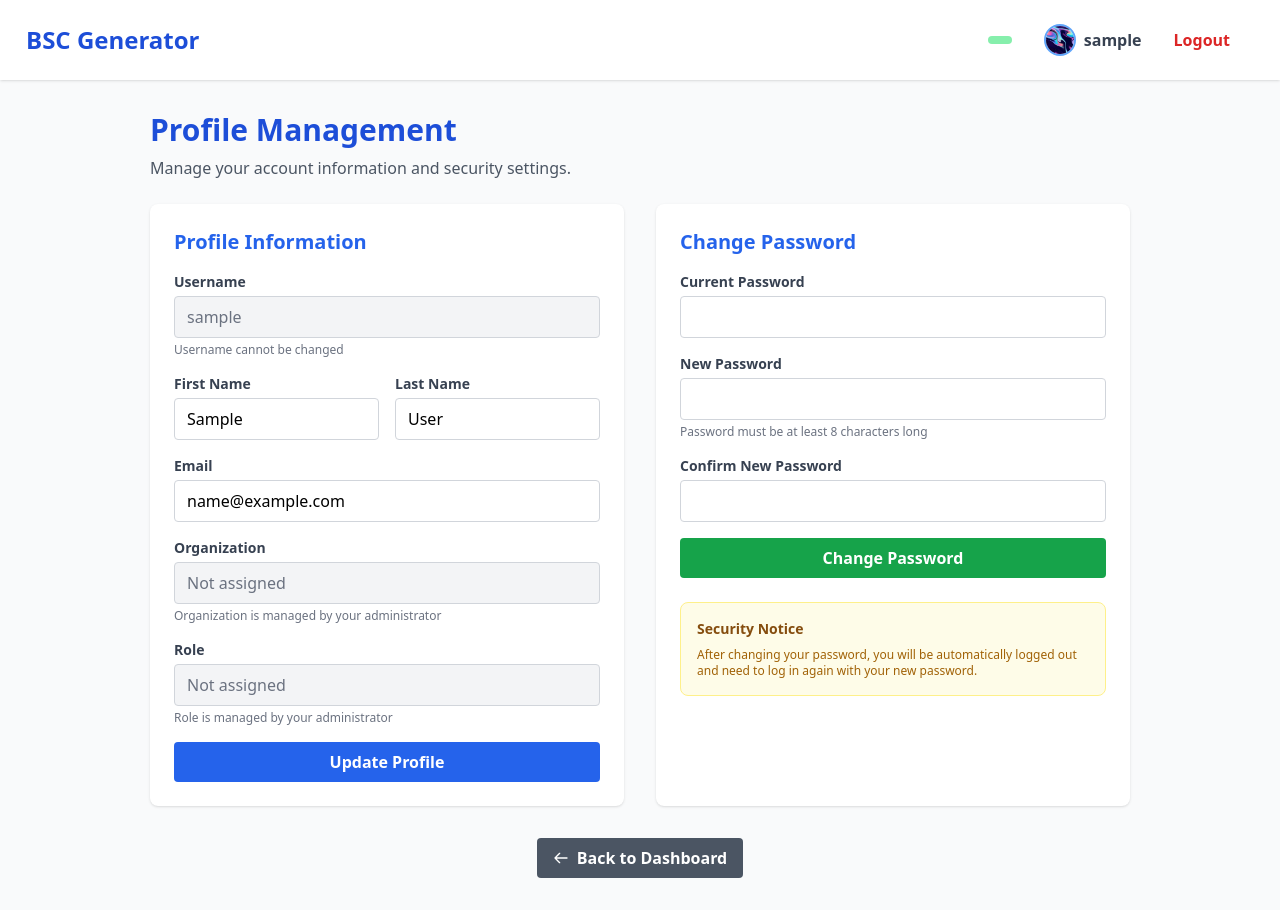
After one commit to Shah1011/BSC-Generator, a Django app: page /profile/ in a window 1280 px wide. The commit adds this page. Run offline with Django 5.2, Linux system fonts and the light colour scheme; the visitor is signed in with stand-in values (Sample User, id 1).

Commit message:
Profile section implementation

```diff
--- /dev/null
+++ b/bsc_gen/templates/profile.html
@@ -0,0 +1,214 @@
+{% load static %}
+<!DOCTYPE html>
+<html>
+<head>
+    <title>Profile Management</title>
+    <link href="{% static 'css/tailwind.build.css' %}" rel="stylesheet">
+</head>
+<body class="bg-gray-50 min-h-screen">
+    <nav class="bg-white shadow mb-8">
+        <div class="mx-[26px] flex justify-between items-center h-full">
+            <a href="/" class="text-2xl font-bold text-blue-700">BSC Generator</a>
+            <div class="flex gap-2 items-center space-x-6 p-6">
+                <p class="text-sm font-semibold bg-green-300 rounded-full px-3 py-1">{% if role == 'admin' %}Admin{% elif role == 'employee' %}Employee{% endif %}</p>
+                <div class="flex items-center gap-2">
+                    <img src="{% static 'assets/abstract.jpg' %}" alt="Profile" class="w-8 h-8 rounded-full border-2 border-blue-400 object-cover" />
+                    <a href="{% url 'profile' %}" class="text-gray-700 hover:text-blue-600 font-semibold">{{ user.username }}</a>
+                </div>
+                <a href="{% url 'logout' %}" class="text-red-600 hover:underline font-semibold">Logout</a>
+            </div>
+        </div>
+    </nav>
+
+    <div class="mx-[150px]">
+        <div class="mb-6">
+            <h1 class="text-3xl font-bold text-blue-700 mb-2">Profile Management</h1>
+            <p class="text-gray-600">Manage your account information and security settings.</p>
+        </div>
+
+        {% if messages %}
+        <div class="mb-6">
+            {% for message in messages %}
+            <div class="p-4 rounded-lg {% if message.tags == 'success' %}bg-green-100 text-green-700 border border-green-300{% else %}bg-red-100 text-red-700 border border-red-300{% endif %} mb-2">
+                {{ message }}
+            </div>
+            {% endfor %}
+        </div>
+        {% endif %}
+
+        <div class="grid grid-cols-1 lg:grid-cols-2 gap-8 mb-8">
+            <!-- Profile Information -->
+            <div class="bg-white rounded-lg shadow p-6">
+                <h2 class="text-xl font-bold text-blue-600 mb-4">Profile Information</h2>
+                <form method="post" class="space-y-4">
+                    {% csrf_token %}
+                    <input type="hidden" name="action" value="update_profile">
+
+                    <div>
+                        <label for="username" class="block text-sm font-semibold text-gray-700 mb-1">Username</label>
+                        <input type="text" id="username" value="{{ user.username }}" disabled
+                               class="w-full border border-gray-300 rounded px-3 py-2 bg-gray-100 text-gray-500">
+                        <p class="text-xs text-gray-500 mt-1">Username cannot be changed</p>
+                    </div>
+
+                    <div class="grid grid-cols-2 gap-4">
+                        <div>
+                            <label for="first_name" class="block text-sm font-semibold text-gray-700 mb-1">First Name</label>
+                            <input type="text" id="first_name" name="first_name" value="{{ user.first_name }}"
+                                   class="w-full border border-gray-300 rounded px-3 py-2 focus:outline-none focus:ring-2 focus:ring-blue-400">
+                        </div>
+                        <div>
+                            <label for="last_name" class="block text-sm font-semibold text-gray-700 mb-1">Last Name</label>
+                            <input type="text" id="last_name" name="last_name" value="{{ user.last_name }}"
+                                   class="w-full border border-gray-300 rounded px-3 py-2 focus:outline-none focus:ring-2 focus:ring-blue-400">
+                        </div>
+                    </div>
+
+                    <div>
+                        <label for="email" class="block text-sm font-semibold text-gray-700 mb-1">Email</label>
+                        <input type="email" id="email" name="email" value="{{ user.email }}" required
+                               class="w-full border border-gray-300 rounded px-3 py-2 focus:outline-none focus:ring-2 focus:ring-blue-400">
+                    </div>
+
+                    <div>
+                        <label for="organization" class="block text-sm font-semibold text-gray-700 mb-1">Organization</label>
+                        <input type="text" id="organization" value="{% if organization %}{{ organization.name }}{% else %}Not assigned{% endif %}" disabled
+                               class="w-full border border-gray-300 rounded px-3 py-2 bg-gray-100 text-gray-500">
+                        <p class="text-xs text-gray-500 mt-1">Organization is managed by your administrator</p>
+                    </div>
+
+                    <div>
+                        <label for="role" class="block text-sm font-semibold text-gray-700 mb-1">Role</label>
+                        <input type="text" id="role" value="{% if role == 'admin' %}Administrator{% elif role == 'employee' %}Employee{% else %}Not assigned{% endif %}" disabled
+                               class="w-full border border-gray-300 rounded px-3 py-2 bg-gray-100 text-gray-500">
+                        <p class="text-xs text-gray-500 mt-1">Role is managed by your administrator</p>
+                    </div>
+
+                    <button type="submit" class="w-full bg-blue-600 text-white py-2 rounded font-semibold hover:bg-blue-700 transition duration-200">
+                        Update Profile
+                    </button>
+                </form>
+            </div>
+
+            <!-- Change Password -->
+            <div class="bg-white rounded-lg shadow p-6">
+                <h2 class="text-xl font-bold text-blue-600 mb-4">Change Password</h2>
+                <form method="post" class="space-y-4">
+                    {% csrf_token %}
+                    <input type="hidden" name="action" value="change_password">
+
+                    <div>
+                        <label for="current_password" class="block text-sm font-semibold text-gray-700 mb-1">Current Password</label>
+                        <input type="password" id="current_password" name="current_password" required
+                               class="w-full border border-gray-300 rounded px-3 py-2 focus:outline-none focus:ring-2 focus:ring-blue-400">
+                    </div>
+
+                    <div>
+                        <label for="new_password" class="block text-sm font-semibold text-gray-700 mb-1">New Password</label>
+                        <input type="password" id="new_password" name="new_password" required
+                               class="w-full border border-gray-300 rounded px-3 py-2 focus:outline-none focus:ring-2 focus:ring-blue-400">
+                        <p class="text-xs text-gray-500 mt-1">Password must be at least 8 characters long</p>
+                    </div>
+
+                    <div>
+                        <label for="confirm_password" class="block text-sm font-semibold text-gray-700 mb-1">Confirm New Password</label>
+                        <input type="password" id="confirm_password" name="confirm_password" required
+                               class="w-full border border-gray-300 rounded px-3 py-2 focus:outline-none focus:ring-2 focus:ring-blue-400">
+                    </div>
+
+                    <button type="submit" class="w-full bg-green-600 text-white py-2 rounded font-semibold hover:bg-green-700 transition duration-200">
+                        Change Password
+                    </button>
+                </form>
+
+                <div class="mt-6 p-4 bg-yellow-50 border border-yellow-200 rounded-lg">
+                    <h3 class="text-sm font-semibold text-yellow-800 mb-2">Security Notice</h3>
+                    <p class="text-xs text-yellow-700">
+                        After changing your password, you will be automatically logged out and need to log in again with your new password.
+                    </p>
+                </div>
+            </div>
+        </div>
+
+        <!-- Admin Controls -->
+        {% if role == 'admin' %}
+        <div class="bg-white rounded-lg shadow p-6 mb-8">
+            <h2 class="text-xl font-bold text-red-600 mb-4">Administrative Controls</h2>
+            <div class="space-y-4">
+                <div class="p-4 {% if has_bsc_data %}bg-red-50 border border-red-200{% else %}bg-gray-50 border border-gray-200{% endif %} rounded-lg">
+                    <h3 class="text-lg font-semibold {% if has_bsc_data %}text-red-800{% else %}text-gray-600{% endif %} mb-2">Delete All BSC Data</h3>
+                    {% if has_bsc_data %}
+                    <p class="text-sm text-red-700 mb-4">
+                        This action will permanently delete all BSC data from all perspectives (Financial, Customer, Internal, Learning & Growth).
+                        This action cannot be undone.
+                    </p>
+                    <button type="button" id="show-delete-modal-btn"
+                        class="bg-red-700 hover:bg-red-900 text-white font-semibold px-6 py-3 rounded transition duration-200">
+                        Delete All BSC Data
+                    </button>
+                    {% else %}
+                    <p class="text-sm text-gray-600 mb-4">
+                        No BSC data is currently available to delete. Upload some data first to enable this function.
+                    </p>
+                    <button type="button" disabled
+                        class="bg-gray-400 text-gray-500 font-semibold px-6 py-3 rounded cursor-not-allowed">
+                        Delete All BSC Data
+                    </button>
+                    {% endif %}
+                </div>
+            </div>
+
+            {% if has_bsc_data %}
+            <!-- Delete Modal -->
+            <div id="delete-modal" class="fixed inset-0 z-50 flex items-center justify-center bg-black bg-opacity-40 hidden">
+                <div class="bg-white rounded-lg shadow-lg p-6 w-full max-w-sm">
+                    <h2 class="text-lg font-bold mb-4 text-red-700">Confirm Delete All BSC Data</h2>
+                    <form id="delete-all-bsc-form" method="post" action="{% url 'delete_bsc_data' %}">
+                        {% csrf_token %}
+                        <label for="admin-password" class="block text-sm font-medium text-gray-700 mb-2">Enter your password:</label>
+                        <input type="password" name="admin_password" id="admin-password" required
+                            class="w-full px-3 py-2 border border-gray-300 rounded text-sm focus:outline-none focus:ring-2 focus:ring-red-400 mb-4">
+                        <div class="flex justify-end gap-2">
+                            <button type="button" id="cancel-delete-modal" class="px-4 py-2 rounded bg-gray-200 hover:bg-gray-300 text-gray-700 font-semibold">Cancel</button>
+                            <button type="submit" class="px-4 py-2 rounded bg-red-700 hover:bg-red-900 text-white font-semibold">Confirm Delete</button>
+                        </div>
+                    </form>
+                </div>
+            </div>
+
+            <script>
+                // Show modal
+                document.getElementById('show-delete-modal-btn').addEventListener('click', function() {
+                    document.getElementById('delete-modal').classList.remove('hidden');
+                });
+                // Hide modal
+                document.getElementById('cancel-delete-modal').addEventListener('click', function() {
+                    document.getElementById('delete-modal').classList.add('hidden');
+                    document.getElementById('admin-password').value = '';
+                });
+                // Prevent form submit if password is empty
+                document.getElementById('delete-all-bsc-form').addEventListener('submit', function(e) {
+                    if (!document.getElementById('admin-password').value) {
+                        alert('Please enter your password to delete all BSC data.');
+                        e.preventDefault();
+                    } else if (!confirm('Are you sure you want to delete all BSC data? This action cannot be undone.')) {
+                        e.preventDefault();
+                    }
+                });
+            </script>
+            {% endif %}
+        </div>
+        {% endif %}
+
+        <!-- Back to Dashboard -->
+        <div class="mt-8 text-center mb-8">
+            <a href="{% url 'dashboard' %}" class="inline-flex items-center px-4 py-2 bg-gray-600 text-white rounded hover:bg-gray-700 font-semibold transition duration-200">
+                <svg class="w-4 h-4 mr-2" fill="none" stroke="currentColor" viewBox="0 0 24 24">
+                    <path stroke-linecap="round" stroke-linejoin="round" stroke-width="2" d="M10 19l-7-7m0 0l7-7m-7 7h18"></path>
+                </svg>
+                Back to Dashboard
+            </a>
+        </div>
+    </div>
+</body>
+</html>
--- a/bsc_gen/urls.py
+++ b/bsc_gen/urls.py
@@ -18,7 +18,7 @@ from django.contrib import admin
 from django.urls import path
 from django.conf import settings
 from django.conf.urls.static import static
-from .views import register, login_view, logout_view, dashboard, bsc_data_api, bsc_detailed_view, delete_bsc_data, delete_batch, update_batch
+from .views import register, login_view, logout_view, dashboard, bsc_data_api, bsc_detailed_view, delete_bsc_data, delete_batch, update_batch, profile_view
 
 urlpatterns = [
     path('admin/', admin.site.urls),
@@ -26,6 +26,7 @@ urlpatterns = [
     path('login/', login_view, name='login'),
     path('logout/', logout_view, name='logout'),
     path('dashboard/', dashboard, name='dashboard'),
+    path('profile/', profile_view, name='profile'),
     path('api/bsc-data/', bsc_data_api, name='bsc_data_api'),
     path('bsc-detailed/', bsc_detailed_view, name='bsc_detailed'),
     path('delete-bsc-data/', delete_bsc_data, name='delete_bsc_data'),
--- a/bsc_gen/views.py
+++ b/bsc_gen/views.py
@@ -406,3 +406,104 @@ def update_batch(request, batch_id):
             updated_count += 1
     messages.success(request, f'Batch {batch_id} updated successfully. {updated_count} entries updated.')
     return redirect('dashboard')
+
+@login_required
+def profile_view(request):
+    user = request.user
+    try:
+        profile = user.userprofile
+        organization = profile.organization
+        role = profile.role
+    except UserProfile.DoesNotExist:
+        organization = None
+        role = None
+
+    # Check if there's any BSC data to delete
+    has_bsc_data = False
+    if organization:
+        # Check all BSC perspective tables for data
+        financial_count = FinancialBSC.objects.filter(organization=organization).count()
+        customer_count = CustomerBSC.objects.filter(organization=organization).count()
+        internal_count = InternalBSC.objects.filter(organization=organization).count()
+        learning_count = LearningGrowthBSC.objects.filter(organization=organization).count()
+
+        has_bsc_data = financial_count > 0 or customer_count > 0 or internal_count > 0 or learning_count > 0
+
+    if request.method == 'POST':
+        # Handle form submission
+        action = request.POST.get('action')
+
+        if action == 'update_profile':
+            # Update user information
+            first_name = request.POST.get('first_name', '').strip()
+            last_name = request.POST.get('last_name', '').strip()
+            email = request.POST.get('email', '').strip()
+
+            # Validate email
+            if email and email != user.email:
+                if User.objects.filter(email=email).exclude(id=user.id).exists():
+                    messages.error(request, 'Email already exists.')
+                    return render(request, 'profile.html', {
+                        'user': user,
+                        'organization': organization,
+                        'role': role,
+                        'has_bsc_data': has_bsc_data
+                    })
+
+            # Update user fields
+            user.first_name = first_name
+            user.last_name = last_name
+            user.email = email
+            user.save()
+
+            messages.success(request, 'Profile updated successfully!')
+            return redirect('profile')
+
+        elif action == 'change_password':
+            # Handle password change
+            current_password = request.POST.get('current_password')
+            new_password = request.POST.get('new_password')
+            confirm_password = request.POST.get('confirm_password')
+
+            # Validate current password
+            if not user.check_password(current_password):
+                messages.error(request, 'Current password is incorrect.')
+                return render(request, 'profile.html', {
+                    'user': user,
+                    'organization': organization,
+                    'role': role,
+                    'has_bsc_data': has_bsc_data
+                })
+
+            # Validate new password
+            if new_password != confirm_password:
+                messages.error(request, 'New passwords do not match.')
+                return render(request, 'profile.html', {
+                    'user': user,
+                    'organization': organization,
+                    'role': role,
+                    'has_bsc_data': has_bsc_data
+                })
+
+            if len(new_password) < 8:
+                messages.error(request, 'Password must be at least 8 characters long.')
+                return render(request, 'profile.html', {
+                    'user': user,
+                    'organization': organization,
+                    'role': role,
+                    'has_bsc_data': has_bsc_data
+                })
+
+            # Update password
+            user.set_password(new_password)
+            user.save()
+
+            messages.success(request, 'Password changed successfully! Please log in again.')
+            return redirect('login')
+
+    return render(request, 'profile.html', {
+        'user': user,
+        'organization': organization,
+        'role': role,
+        'has_bsc_data': has_bsc_data
+    })
```
Also changed, not shown: bsc_gen/templates/dashboard.html (+52 -56 lines), bsc_gen/static/css/tailwind.build.css.
